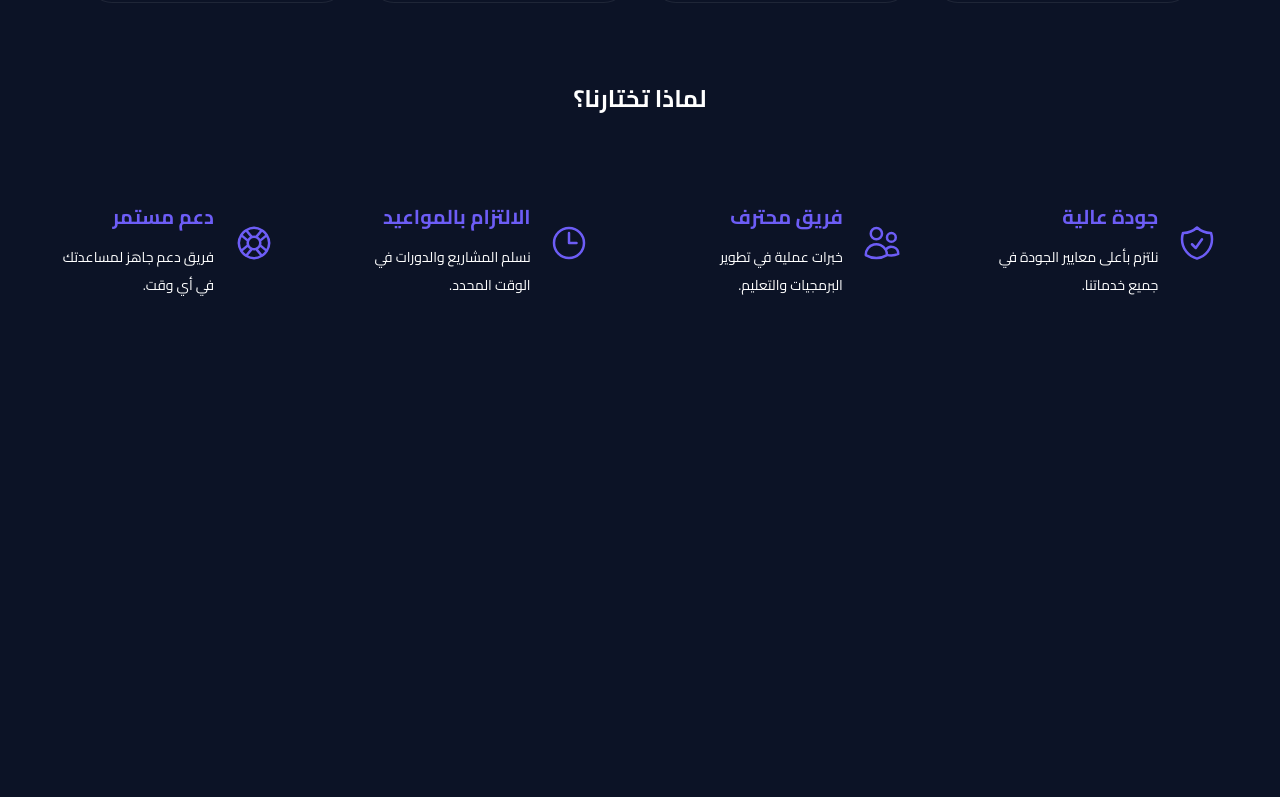
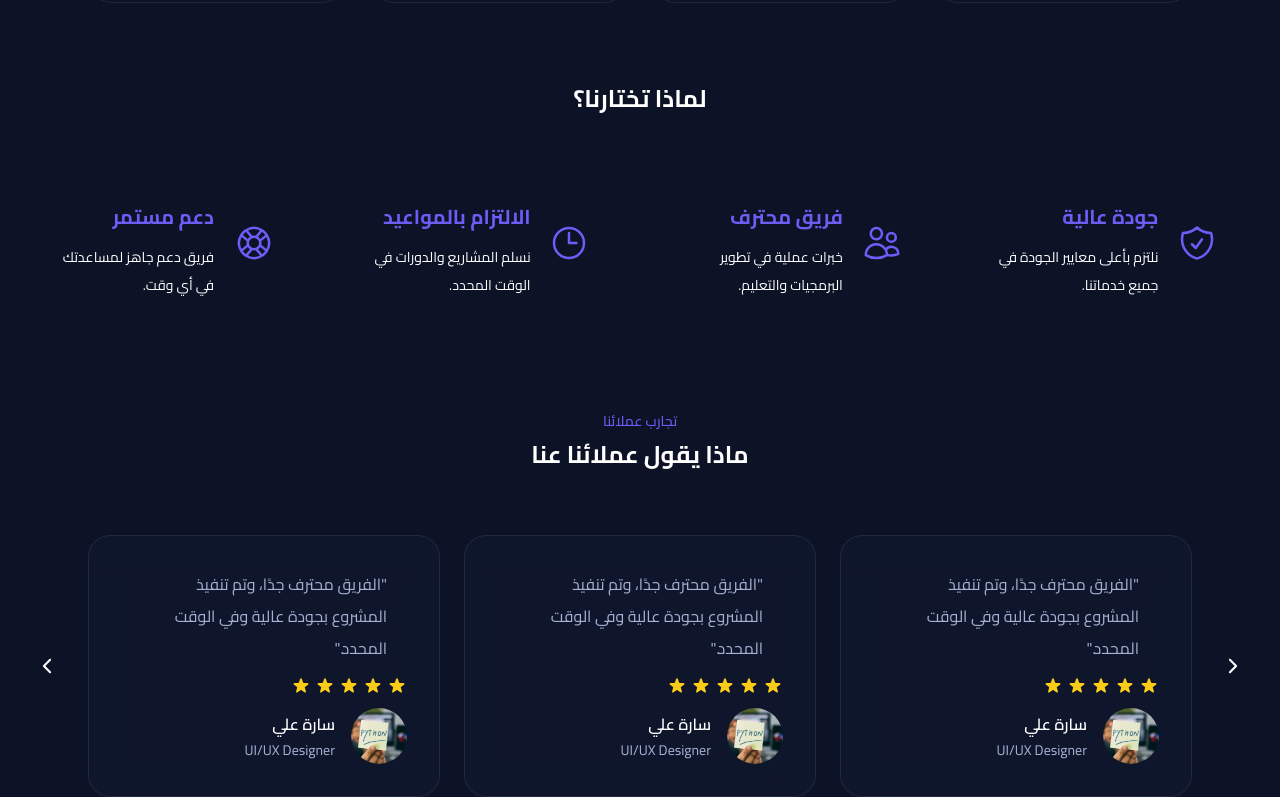
Before and after one commit to MuhammedMostafaSalem/Qalam-Academy, a Next.js app in the folder frontend/: page / in a window 1280 px wide. Shown: the part 3259-4056 px from the top of the page. Before the commit the page ends 3590 px from the top, so only its background shows below. Built offline with nearby package versions, Linux system fonts and the light colour scheme.

Commit message:
feat(home): build testimonials section

```diff
--- a/frontend/app/(website)/page.js
+++ b/frontend/app/(website)/page.js
@@ -2,6 +2,7 @@ import FeaturedCourses from "@/components/home/courses/FeaturedCourses";
 import Hero from "@/components/home/hero/Hero";
 import PortfolioSection from "@/components/home/portfolio/PortfolioSection";
 import Services from "@/components/home/services/Services";
+import TestimonialsSection from "@/components/home/testimonials/TestimonialsSection";
 import WhyChooseSection from "@/components/home/whyChoose/WhyChooseSection";
 
 export default function Home() {
@@ -12,6 +13,7 @@ export default function Home() {
       <FeaturedCourses />
       <PortfolioSection />
       <WhyChooseSection />
+      <TestimonialsSection />
     </>
   );
 }
--- /dev/null
+++ b/frontend/components/home/testimonials/TestimonialCard.jsx
@@ -0,0 +1,93 @@
+import Image from "next/image";
+import { HiStar } from "react-icons/hi";
+
+const TestimonialCard = ({ testimonial }) => {
+    return (
+        <article
+            className="
+                rounded-card
+                glass
+                p-8
+                flex
+                flex-col
+                gap-3
+            "
+        >
+            {/* Review */}
+            <blockquote
+                className="
+                    px-5
+                    text-base
+                    leading-8
+                    text-text-secondary
+                "
+            >
+                "{testimonial.review}"
+            </blockquote>
+
+            {/* Rating */}
+            <div className="flex items-center gap-1">
+
+                {Array.from({ length: testimonial.rating }).map((_, index) => (
+                    <HiStar
+                        key={index}
+                        className="
+                            h-5
+                            w-5
+                            text-yellow-400
+                        "
+                    />
+                ))}
+
+            </div>
+
+            {/* User */}
+            <div className="flex items-center gap-4">
+
+                <div
+                    className="
+                        relative
+                        h-14
+                        w-14
+                        overflow-hidden
+                        rounded-full
+                    "
+                >
+                    <Image
+                        src={testimonial.avatar}
+                        alt={testimonial.name}
+                        fill
+                        className="object-cover"
+                    />
+                </div>
+
+                <div>
+
+                    <h3
+                        className="
+                            font-semibold
+                            text-text-primary
+                        "
+                    >
+                        {testimonial.name}
+                    </h3>
+
+                    <p
+                        className="
+                            mt-1
+                            text-sm
+                            text-text-secondary
+                        "
+                    >
+                        {testimonial.position}
+                    </p>
+
+                </div>
+
+            </div>
+
+        </article>
+    )
+}
+
+export default TestimonialCard
--- /dev/null
+++ b/frontend/components/home/testimonials/TestimonialsSection.jsx
@@ -0,0 +1,27 @@
+import Section from "@/components/sections/Section"
+import SectionHeader from "@/components/sections/SectionHeader"
+import TestimonialsSlider from "@/components/slider/TestimonialsSlider"
+import Container from "@/components/ui/Container"
+
+const TestimonialsSection = () => {
+    return (
+        <Section className="pt-[80px]">
+
+            <Container>
+
+                <SectionHeader
+                    badge="تجارب عملائنا"
+                    title="ماذا يقول عملائنا عنا"
+                    center
+                    className="mb-16"
+                />
+
+                <TestimonialsSlider />
+
+            </Container>
+
+        </Section>
+    )
+}
+
+export default TestimonialsSection
--- /dev/null
+++ b/frontend/components/slider/TestimonialsSlider.jsx
@@ -0,0 +1,67 @@
+"use client";
+
+import { Swiper, SwiperSlide } from "swiper/react";
+import { Autoplay, Navigation } from "swiper/modules";
+
+import "swiper/css";
+import "swiper/css/navigation";
+
+import { IoIosArrowBack, IoIosArrowForward } from "react-icons/io";
+
+import { testimonials } from "@/constants/testimonials";
+import TestimonialCard from "../home/testimonials/TestimonialCard";
+
+const TestimonialsSlider = () => {
+    return (
+        <div className="relative px-16">
+            {/* Prev */}
+            <button className="courses-prev absolute left-0 top-1/2 z-10 -translate-y-1/2 p-3">
+                <IoIosArrowBack size={22} />
+            </button>
+
+            <Swiper
+                modules={[Navigation, Autoplay]}
+                navigation={{
+                    prevEl: ".courses-prev",
+                    nextEl: ".courses-next",
+                }}
+                loop
+                speed={700}
+                spaceBetween={24}
+                autoplay={{
+                    delay: 4000,
+                    disableOnInteraction: false,
+                    pauseOnMouseEnter: true,
+                }}
+                breakpoints={{
+                    0: {
+                        slidesPerView: 1,
+                    },
+
+                    640: {
+                        slidesPerView: 2,
+                    },
+
+                    1024: {
+                        slidesPerView: 3,
+                    },
+                }}
+            >
+                {testimonials.map((testimonial) => (
+                    <SwiperSlide key={testimonial.id}>
+                        <TestimonialCard
+                            testimonial={testimonial}
+                        />
+                    </SwiperSlide>
+                ))}
+            </Swiper>
+
+            {/* Next */}
+            <button className="courses-next absolute right-0 top-1/2 z-10 -translate-y-1/2 p-3">
+                <IoIosArrowForward size={22} />
+            </button>
+        </div>
+    )
+}
+
+export default TestimonialsSlider
--- /dev/null
+++ b/frontend/constants/testimonials.js
@@ -0,0 +1,36 @@
+import img from '@/public/assets/img-card.jpg';
+
+export const testimonials = [
+    {
+        id: 1,
+        name: "محمد أحمد",
+        position: "Frontend Developer",
+        avatar: img,
+        rating: 5,
+        review: "تعلمت React و Next.js من خلال الكورس، وكانت التجربة ممتازة والمحتوى عملي جدًا.",
+    },
+    {
+        id: 2,
+        name: "سارة علي",
+        position: "UI/UX Designer",
+        avatar: img,
+        rating: 5,
+        review: "الفريق محترف جدًا، وتم تنفيذ المشروع بجودة عالية وفي الوقت المحدد.",
+    },
+    {
+        id: 3,
+        name: "سارة علي",
+        position: "UI/UX Designer",
+        avatar: img,
+        rating: 5,
+        review: "الفريق محترف جدًا، وتم تنفيذ المشروع بجودة عالية وفي الوقت المحدد.",
+    },
+    {
+        id: 4,
+        name: "سارة علي",
+        position: "UI/UX Designer",
+        avatar: img,
+        rating: 5,
+        review: "الفريق محترف جدًا، وتم تنفيذ المشروع بجودة عالية وفي الوقت المحدد.",
+    },
+];
```
